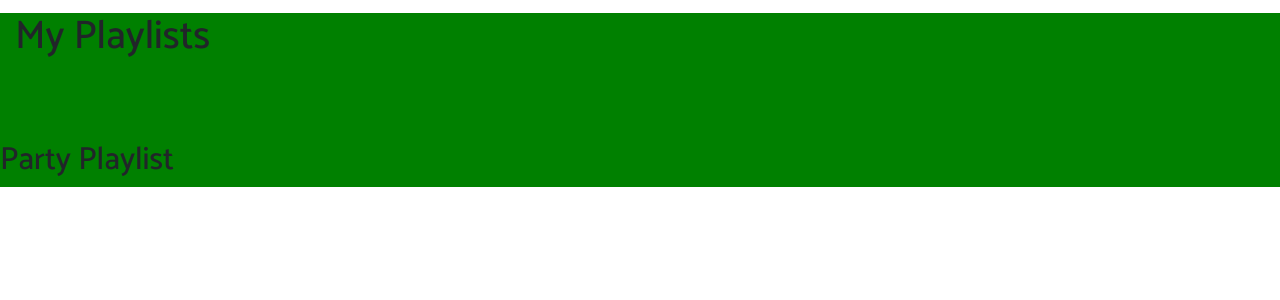
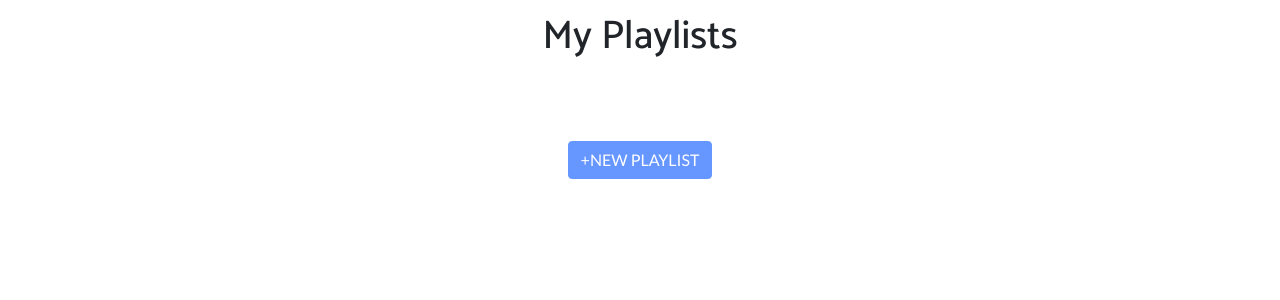
Before and after one commit to da1238/FalconMusic, a PHP site: page /playlists.html in a window 1280 px wide. Shown: the part 67-367 px from the top of the page. Run offline with PHP 8.4, Linux system fonts and the light colour scheme.

Commit message:
Fixed all the html

```diff
--- a/css/falconmusic.css
+++ b/css/falconmusic.css
@@ -137,13 +137,13 @@ header.masthead .bg-circle-4 {
 }
 
 .btn-primary {
-  background-color: #ee0979;
-  border-color: #ee0979;
+  background-color: #6696FF;
+  border-color: #6696FF;
 }
 
 .btn-primary:active, .btn-primary:focus, .btn-primary:hover {
-  background-color: #bd0760 !important;
-  border-color: #bd0760 !important;
+  background-color: #3C6CD6 !important;
+  border-color: #3C6CD6 !important;
 }
 
 .btn-primary:focus {
--- a/playlists.html
+++ b/playlists.html
@@ -8,6 +8,7 @@
     <meta name="description" content="">
     <meta name="author" content="">
     <link rel="stylesheet" href="https://stackpath.bootstrapcdn.com/bootstrap/4.1.3/css/bootstrap.min.css" integrity="sha384-MCw98/SFnGE8fJT3GXwEOngsV7Zt27NXFoaoApmYm81iuXoPkFOJwJ8ERdknLPMO" crossorigin="anonymous">
+    <!--<link rel="stylesheet" href="https://fonts.googleapis.com/css?family=Roboto:regular,bold,italic,thin,light,bolditalic,black,medium&amp;lang=en">-->
 
     <title>Playlists - Falcon Music</title>
 
@@ -55,20 +56,43 @@
     </div>
   </nav>
 
-  <div class="playlistContainer">
-    <div class="col-md-6">
+  <div class="container">
+    <div class="col-md-6 mx-auto text-center">
       <div class="header-title">
-        <h1 class="wv-heading--title">
-          My Playlists
-        </h1>
+          <h1 class="wv-heading--title">
+            My Playlists
+          </h1>
       </div>
     </div>
     <div class="row">
-      <div class="col-md-4">
-        <h2 class="wv-heading--title">
-          Party Playlist
-        </h2>
-
+      <div class="col-md-4 mx-auto text-center">
+        <!-- Button trigger modal -->
+        <button type="button" class="btn btn-primary" data-toggle="modal" data-target="#exampleModal">
+          +NEW PLAYLIST
+        </button>
+        <div class="modal fade" id="exampleModal" tabindex="-1" role="dialog" aria-labelledby="exampleModalLabel" aria-hidden="true">
+          <div class="modal-dialog" role="document">
+            <div class="modal-content">
+              <div class="modal-header">
+                <h5 class="modal-title" id="exampleModalLabel">Create a new playlist</h5>
+                <button type="button" class="close" data-dismiss="modal" aria-label="Close">
+                  <span aria-hidden="true">&times;</span>
+                </button>
+              </div>
+              <div class="modal-body">
+                <form>
+                  <div class="form-group">
+                    <input type="text" name="playlistName"  class="form-control my-input" id="playlistName" placeholder="Name your playlist">
+                  </div>
+                </form>
+              </div>
+              <div class="modal-footer">
+                <button type="button" class="btn btn-secondary" data-dismiss="modal">Close</button>
+                <button type="button" class="btn btn-primary">Save changes</button>
+              </div>
+            </div>
+          </div>
+        </div>
       </div>
     </div>
   </div>
```
Also changed, not shown: homepage.html (+4 -11 lines), login.html (+0 -44 lines), profile.html (+2 -11 lines), signup.html (+3 -36 lines).
